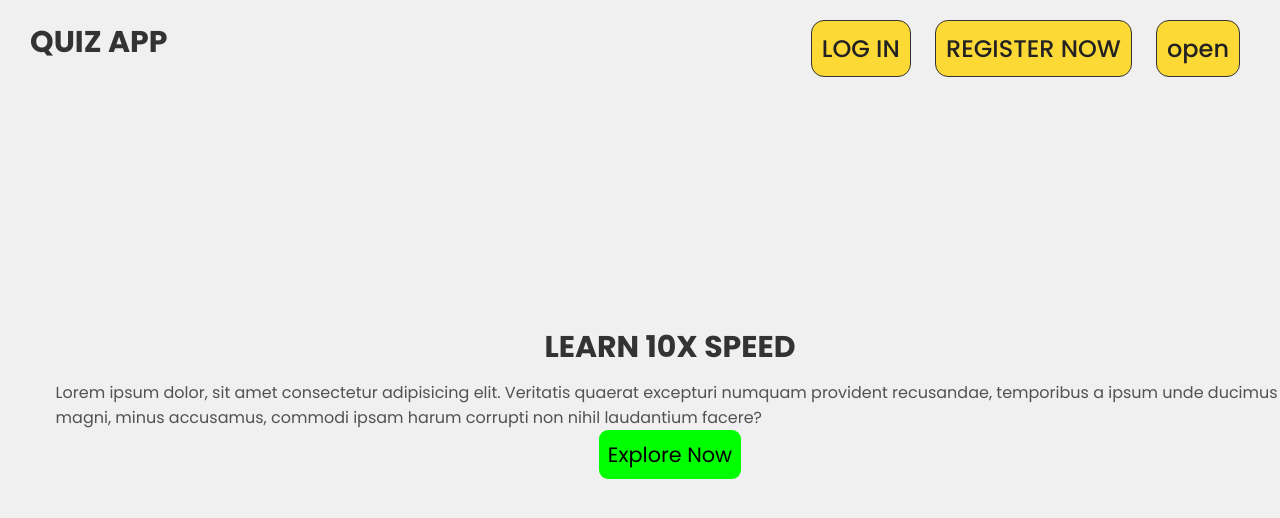
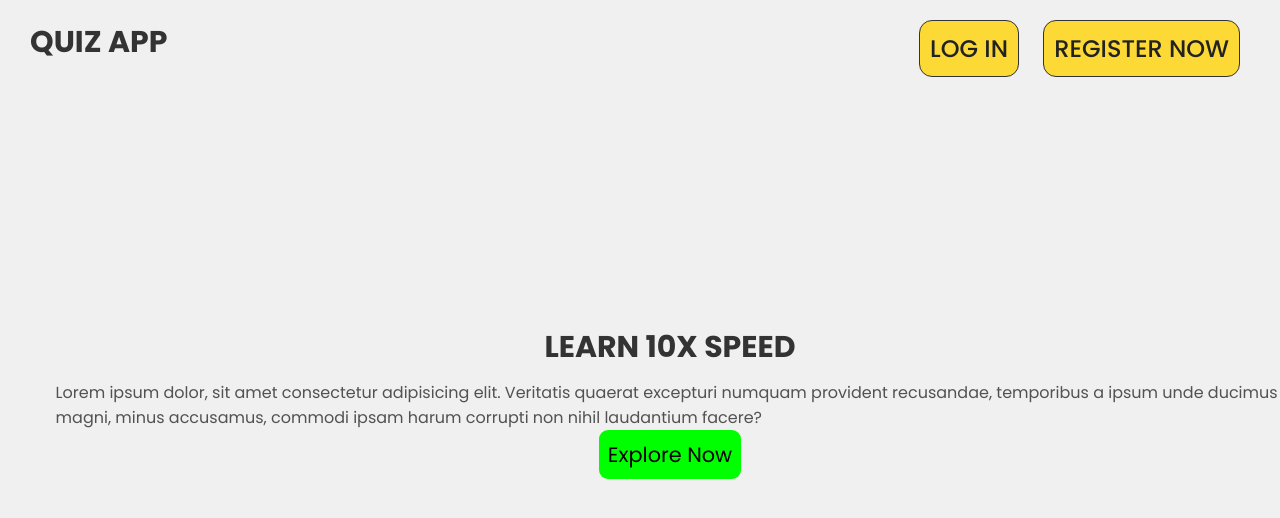
Before and after one commit to Aasheeqcode/quizapp, a website: page index.html in a window 1280 px wide. Shown: the top 518 px of the page. Drawn offline with nearby package versions, Linux system fonts and the light colour scheme.

Commit message:
Update index.html

```diff
--- a/index.html
+++ b/index.html
@@ -16,7 +16,6 @@
         <div class="reg">
         <button id="log">LOG IN</button>
         <button id="sign">REGISTER NOW</button>
-        <button onclick="open()">open</button>
         </div>
     </div>
     <div id="wrapper" class="section-m1">
```
